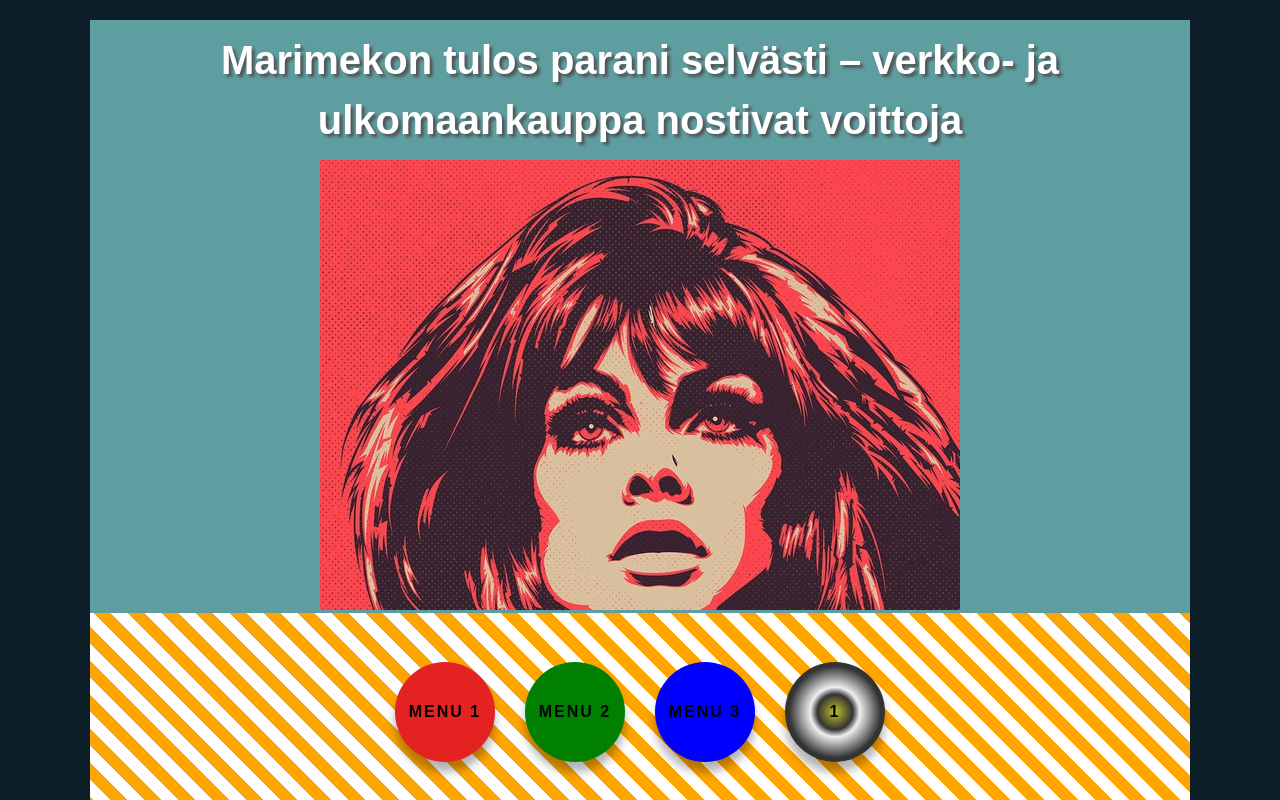
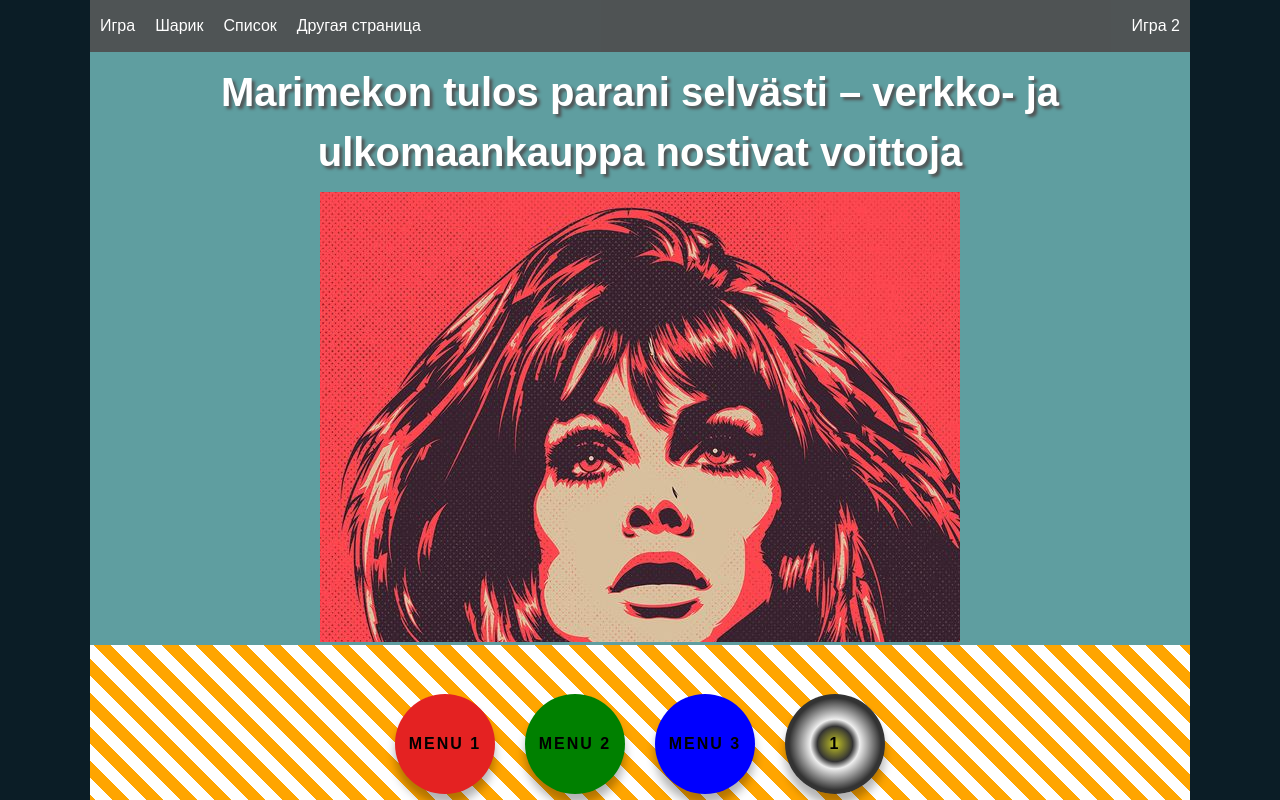
Before and after one commit to korppinen/Glo_1, a plain HTML site: page index.html in a window 1280 px wide. Shown: the top 800 px of the page. Drawn offline with Linux system fonts and the light colour scheme.

Commit message:
24052021

```diff
--- a/css/style.css
+++ b/css/style.css
@@ -113,9 +113,9 @@
         /* background-color: rgba(10, 10, 10, 0.8); */
         /* margin: 40px 10px; */
         /* height: 100%; */
-        padding: 10px 0;
+        /* padding: 0px 0; */
         min-height: 100vh;
-        overflow: hidden;
+        /* overflow: hidden; */
         display: flex;
         flex-wrap: wrap;
         flex-direction: column;
@@ -127,11 +127,46 @@
         max-width: 100%;
         /* height: 500vh; */
         height: 100vh;
-        margin: 10px auto;
+        margin: 0px auto;
         /* padding: 25px; */
         background-color: cadetblue;
         /* margin: 0 auto; */
         text-align: center;
+    }
+    /* // стики меню */
+
+    .sticky_menu {
+        /* display: flex; */
+        line-height: 2rem;
+        background-color: rgba(65, 11, 11, 0.5);
+        position: sticky;
+        top: 0px;
+        left: 0;
+        /* padding: 10px; */
+    }
+
+    .ul_menu {
+        display: flex;
+        /* justify-content: space-between; */
+        /* align-items: center; */
+        /* flex-wrap: wrap; */
+        list-style-type: none;
+    }
+
+    .li_menu {
+        margin: 10px;
+    }
+
+    .__li1 {}
+
+    .__li2 {}
+
+    .__li3 {}
+
+    .__li4 {}
+
+    .__li5 {
+        margin-left: auto;
     }
 
     .content__link {
@@ -173,7 +208,10 @@
     }
     /* меню */
 
-    .menu {}
+    .menu {
+        position: sticky;
+        top: 50px;
+    }
 
     .menu__row {}
 
@@ -295,6 +333,7 @@
     .game__area__top {
         line-height: 2rem;
         background-color: rgba(65, 11, 11, 0.5);
+        background-attachment: fixed;
     }
 
     .game__area__status {}
--- a/index.html
+++ b/index.html
@@ -18,6 +18,15 @@
 <body>
     <div class="wrapper">
         <div class="content">
+            <div class="sticky_menu">
+                <ul class="ul_menu">
+                    <li class="li_menu __li1">Игра</li>
+                    <li class="li_menu __li2">Шарик</li>
+                    <li class="li_menu __li3">Список</li>
+                    <li class="li_menu __li4">Другая страница</li>
+                    <li class="li_menu __li5">Игра 2</li>
+                </ul>
+            </div>
             <h1 class="h1_1">Marimekon tulos parani selvästi – verkko- ja ulkomaankauppa nostivat voittoja</h1>
             <div class="canvas_game">
                 <canvas id="mycanvas" width="640" height="450"></canvas>
--- a/js/game.js
+++ b/js/game.js
@@ -11,7 +11,7 @@ let game = {
         this.ctx = canvas.getContext('2d');
         this.sprites.background = new Image();
         this.sprites.background.src = "images/woman_pop.jpg";
-
+        // this.sprites.background.
         this.run();
 
     },
--- a/js/js.js
+++ b/js/js.js
@@ -33,7 +33,16 @@ const button_ok = document.getElementById('button__ok');
 const mycontrol = document.getElementById('#control');
 const ball = document.getElementById('ball');
 
-// console.log(1 == 2 ? 'yes' : 'no');
+let arr = new Array(1, 2, 'Привет', Math.PI, 1 == 2);
+
+// for (let index = 0; index < arr.length; index++) {
+//     const element = arr[index];
+//     console.log(element);
+// }
+
+arr.forEach(element => {
+    console.log(element);
+});
 
 function hideControl(params) {
 
```
